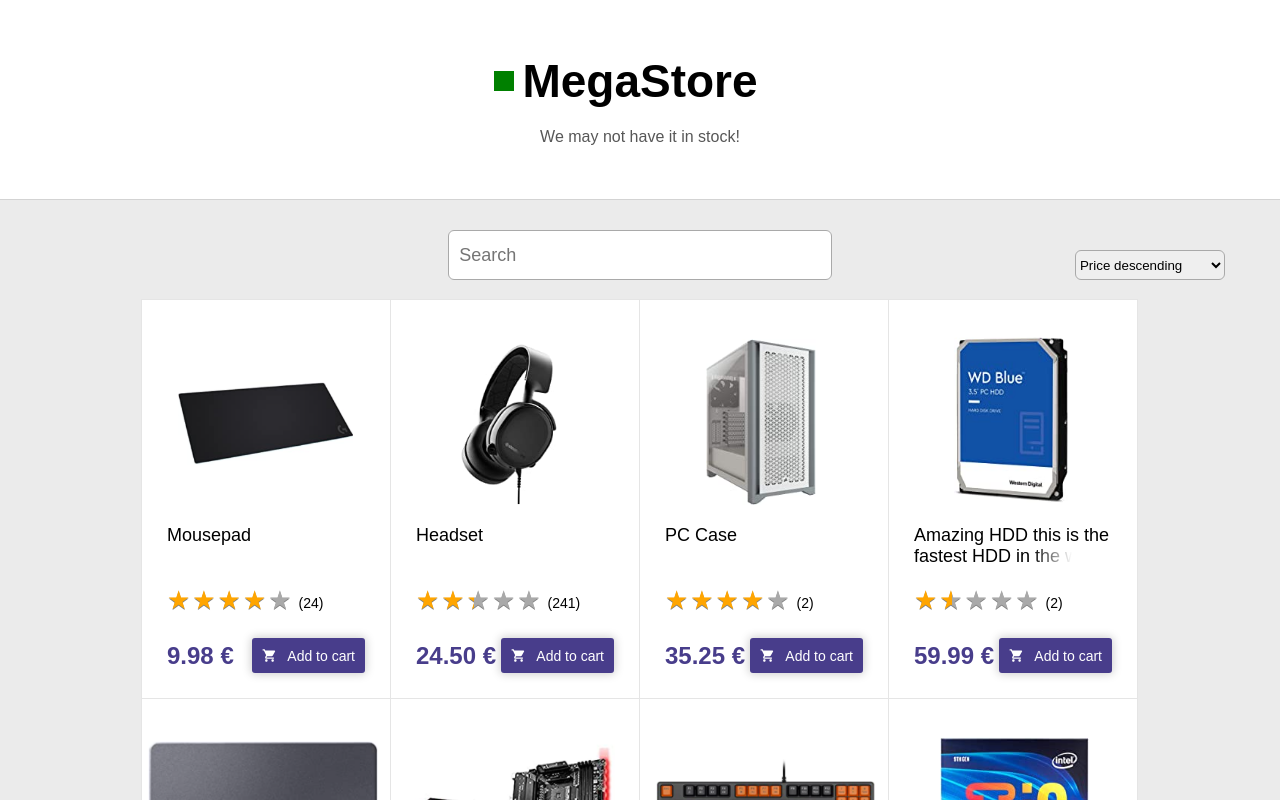
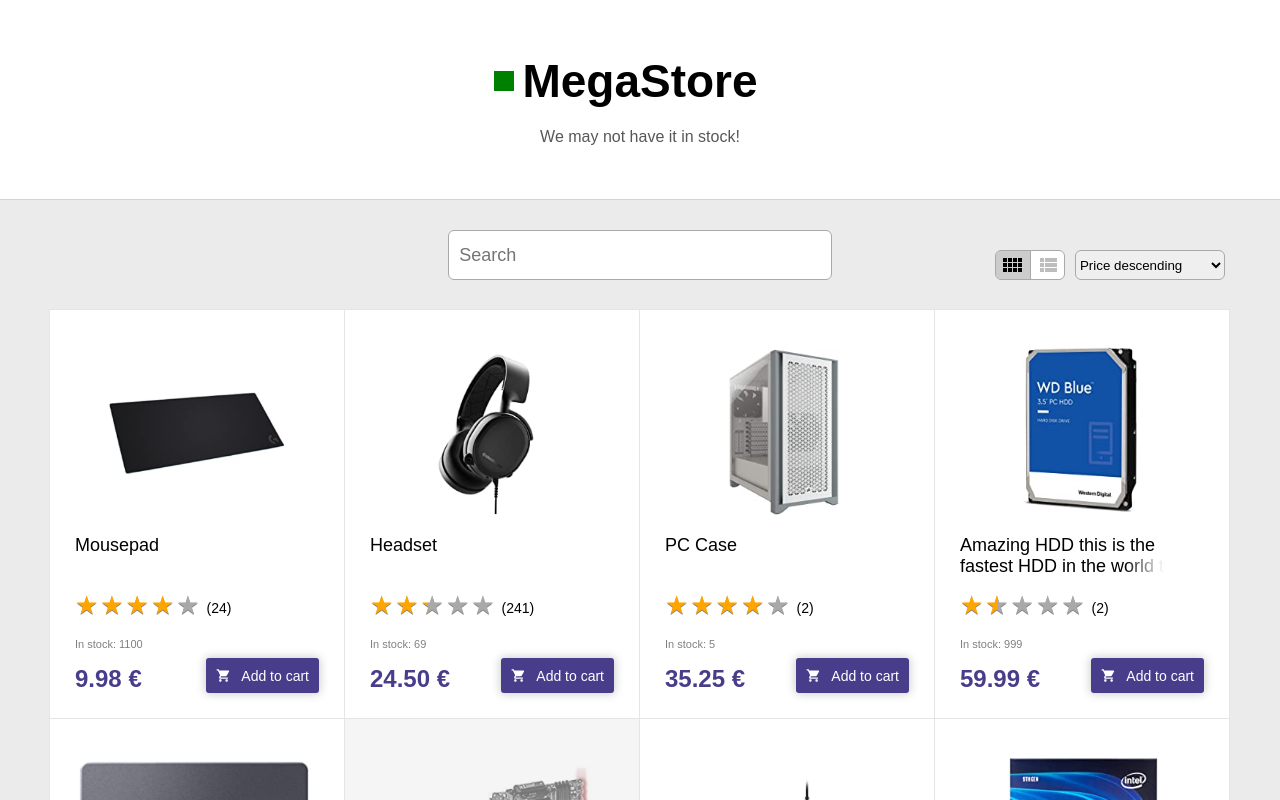
Before and after one commit to juusolut/WDF-palautukset, a React (Create React App) app in the folder exercise3/: page / in a window 1280 px wide. Shown: the top 800 px of the page. Built offline with nearby package versions, Linux system fonts and the light colour scheme.

Commit message:
pitäisi olla valmis, ehkä lisää filttereitä

```diff
--- a/exercise3/src/App.js
+++ b/exercise3/src/App.js
@@ -1,22 +1,16 @@
-import './App.css';
-import React, {useState, useEffect} from 'react';
+import styles from './App.module.css';
+import React, { useState, useEffect } from 'react';
 import Product from './components/Product'
 import Header from './components/Header'
 import ProductService from './services/ProductService'
 import Filters from './components/Filters';
-import {useSpring, animated, useTransition} from 'react-spring';
+import { useSpring, animated, useTransition } from 'react-spring';
 
 function App() {
   const [products, setProducts] = useState([])
   const [filter, setFilter] = useState('descending')
   const [search, setSearch] = useState('')
-  //const [search, setSearch] = useState('')
-
-  const props = useSpring({
-    from: {opacity: 0},
-    to: {opacity: 1},
-    config: {duration: 500}
-  })
+  const [listLayout, setlistLayout] = useState(false)
 
   useEffect(() => {
     //console.log(getProducts())
@@ -26,114 +20,107 @@
     setTimeout(() => {
       const obj = ProductService.getProducts()
       let copy = JSON.parse(JSON.stringify(obj));
-      copy.sort( (a,b) => a.price - b.price)
+      copy.sort((a, b) => a.price - b.price)
       setProducts(copy)
     }, 0)
   }, [])
 
-
-  console.log(products.length)
-
-  const productsToShow = search.length === 0 ? products :  products.filter(product => product.name.trim().toLowerCase().includes(search.trim().toLowerCase()))
-
-
-  // testing
-
-  const [banks, setBank] = useState([
-    { bic: "1", item: "test" },
-    { bic: "2", item: "vau" },
-    { bic: "3", item: "3" },
-    { bic: "4", item: "4" },
-    { bic: "5", item: "5" }
-  ])
-
-  const transitionsOld = useTransition(banks, (bank) => bank.bic, {
-    from: {opacity: 0},
-    enter: {opacity: 1},
-    leave: {opacity: 0},
-    config: {
-      duration: 1000
-    }
-  })
-
-  const transitions = useTransition(productsToShow, (product) => product.id, {
-    from: {opacity: 0, maxWidth: '0rem'},
-    enter: {opacity: 1, maxWidth: '40rem'},
-    leave: {opacity: 0, maxWidth: '0rem'},
-    config: {
-      mass: 1
-    }
-  })
-
-  console.log(transitions)
-
   const handleDropdownChange = (event) => {
     setFilter(event.target.value)
-    console.log(event.target.value)
+    //console.log(event.target.value)
 
     if (event.target.value === 'descending') {
       let obj = JSON.parse(JSON.stringify(products));
-      obj.sort( (a,b) => a.price - b.price)
-      console.log(products)
-      console.log(obj)
+      obj.sort((a, b) => a.price - b.price)
+      //console.log(products)
+      //console.log(obj)
       setProducts(obj)
     }
 
     if (event.target.value === 'ascending') {
       let obj = JSON.parse(JSON.stringify(products));
-      obj.sort( (a,b) => b.price - a.price)
-      console.log(products)
-      console.log(obj)
+      obj.sort((a, b) => b.price - a.price)
+      //console.log(products)
+      //console.log(obj)
       setProducts(obj)
     }
   }
 
   const handleSearchChange = (event) => {
-    console.log(event.target.value)
+    //console.log(event.target.value)
     setSearch(event.target.value)
   }
 
+  const handleLayoutChange = () => {
+    setlistLayout(!listLayout)
+  }
+
+  const productsToShow =
+    search.length === 0 ? products
+      : products.filter(product =>
+        product.name.trim().toLowerCase().includes(search.trim().toLowerCase()))
+
+  console.log(listLayout)
+
+  const style = listLayout ?
+    {
+      gridTemplateColumns: 'repeat(auto-fill, 100%)',
+      gridAutoRows: 'auto'
+    }
+    : {
+      gridTemplateColumns: 'repeat(auto-fill, minmax(25rem, 1fr))',
+      gridAutoRows: 'auto'
+    }
+
+
+  console.log(style)
+
   return (
     <>
-    <Header></Header>
+      <Header></Header>
 
-    <Filters filter={filter} handleDropdownChange={handleDropdownChange} handleSearchChange={handleSearchChange} search={search}></Filters>
+      <Filters
+        filter={filter}
+        handleDropdownChange={handleDropdownChange}
+        handleSearchChange={handleSearchChange}
+        search={search}
+        handleLayoutChange={handleLayoutChange}
+        listLayout={listLayout}
+      ></Filters>
 
-    <div className='productsContainer'>
+      {productsToShow.length > 0 ?
+        <div className={styles.productsContainer} style={style}>
 
-{/*     {
-        productsToShow.length > 0 ? transitions.map( ({ product, props}) => {
-          console.log('here ' + product)
-          return (
-            <animated.div style={{...props}}>
-              <Product key={product.id} product={product.product.id}></Product>
-            </animated.div>
-          )
-        })
-        : <p>No results</p>
-    } */}
+          {productsToShow.map((item) => {
+
+            //console.log('here ', item)
+            return (
+              <Product key={item.id} product={item} isRow={listLayout}></Product>
+            )
+          })
+          }
+
+        </div>
+        : <div className={styles.noResults}>No results 😕</div>
+
+      }
 
 
 
+      {/*       <div className={styles.productsContainer} style={style}>
 
-    {transitions.map(({item, props, key}) => {
+        {productsToShow.length > 0 ? productsToShow.map((item) => {
 
-    console.log('here ', item)
-    return(
-          <animated.div
-            key={item.id}
-            style={{
-              ...props,
-            }}
-          >
-            <Product product={item}></Product>
-          </animated.div>
-        )}
+          //console.log('here ', item)
+          return (
+            <Product key={item.id} product={item} isRow={listLayout}></Product>
+          )
+        })
+          : <span className={styles.noResults}>No results 😕</span>
+        }
 
-      )
-    }
+      </div> */}
 
-    </div>
     </>
   )
 }
--- a/exercise3/src/App.css
+++ b/exercise3/src/App.module.css
@@ -8,18 +8,27 @@
   background-color: rgb(235, 235, 235);
   font-family: Arial, Helvetica, sans-serif;
   font-size: 62.5%;
-  overflow-x: hidden;
+  overflow-y: scroll;
 }
 
 .productsContainer {
-  display: flex;
-  flex-wrap: wrap;
-  justify-content: center;
+  display: grid;
   max-width: 120rem;
-/*   grid-template-columns: repeat(auto-fit, minmax(25rem, 1fr)); */
+/*   grid-template-columns: repeat(auto-fill, minmax(25rem, 1fr)); */
+/*   grid-template-rows: 40rem; */
 /*   grid-gap: 1rem; */
   margin: auto;
   margin-bottom: 20rem;
+  padding: 1rem;
 /*   background-color: rgb(224, 224, 224); */
 /*   border-radius: .6rem; */
 }
+
+.noResults {
+  font-size: 3.6rem;
+  margin: auto;
+  display: flex;
+  justify-content: center;
+  align-items: center;
+  height: 30rem;
+}
--- a/exercise3/src/components/Filters.js
+++ b/exercise3/src/components/Filters.js
@@ -1,24 +1,43 @@
 import React from 'react';
 import styles from './Filters.module.css';
+import AppsIcon from '@material-ui/icons/ViewComfy';
+import ViewListIcon from '@material-ui/icons/ViewList';
 
-const Filters = ({filter, handleDropdownChange, handleSearchChange, search}) => {
+const Filters = ({ filter, handleDropdownChange, handleSearchChange, search, handleLayoutChange, listLayout }) => {
 
     let options = [
-        {value: 'ascending', label: 'Price ascending'},
-        {value: 'descending', label: 'Price descending'},
+        { value: 'ascending', label: 'Price ascending' },
+        { value: 'descending', label: 'Price descending' },
     ]
 
-    console.log(options)
-    console.log(filter)
+    console.log('Layout: ' + listLayout)
 
     return (
         <div className={styles.filters}>
             <div>
             </div>
             <div>
-               <input value={search} onChange={handleSearchChange} placeholder='Search'></input>
+                <input
+                    value={search}
+                    onChange={handleSearchChange}
+                    placeholder='Search'
+                ></input>
             </div>
             <div>
+                <div>
+                    <label className={styles.viewToggle}>
+                        <input
+                            type='checkbox'
+                            checked={listLayout}
+                            onChange={handleLayoutChange}
+                        ></input>
+                        <span className={styles.slider}>
+                            <AppsIcon className={styles.icon}></AppsIcon>
+                            <ViewListIcon className={styles.icon}></ViewListIcon>
+                        </span>
+                    </label>
+                </div>
+                <div>
                 <select value={filter} onChange={handleDropdownChange}>
                     {options.map(option =>
                         <option key={option.value} value={option.value}>
@@ -27,6 +46,8 @@
                     )}
                 </select>
             </div>
+            </div>
+
         </div>
     )
 }
--- a/exercise3/src/components/Filters.module.css
+++ b/exercise3/src/components/Filters.module.css
@@ -40,3 +40,76 @@
     padding: 1rem;
     font-size: 1.8rem;
 }
+
+.viewToggle {
+    position: relative;
+    display: flex;
+    width: 7rem;
+    height: 3rem;
+    margin-right: 1rem;
+}
+
+.viewToggle input {
+    opacity: 0;
+    width: 0;
+    height: 0;
+}
+
+.slider {
+    position: absolute;
+    cursor: pointer;
+    top: 0;
+    left: 0;
+    right: 0;
+    bottom: 0;
+    background-color: white;
+    border: .1rem solid darkgrey;
+    border-radius: .6rem;
+    overflow: hidden;
+    display: flex;
+    align-items: center;
+    justify-content: space-between;
+    padding: .4rem;
+}
+
+.slider::before {
+    position: absolute;
+    content: '';
+    height: 100%;
+    width: 50%;
+    left: 0;
+    background-color: rgba(0, 0, 0, 0.20);
+    transition: all 100ms ease-in-out;
+    border-right: .1rem solid darkgray;
+}
+
+.viewToggle input:checked + .slider {
+}
+
+.viewToggle input:focus + .slider {
+}
+
+.viewToggle input:checked + .slider:before {
+    transform: translateX(100%);
+    border-right: 0rem solid darkgray;
+    border-left: .1rem solid darkgray;
+}
+
+.slider .icon {
+    z-index: 1;
+    color: black;
+    font-size: 2.4rem;
+    transition: all 300ms ease-in-out;
+}
+
+.slider .icon:last-child {
+    color: rgba(0, 0, 0, 0.26);
+}
+
+.viewToggle input:checked + .slider .icon:last-child {
+    color: black;
+}
+
+.viewToggle input:checked + .slider .icon:first-child {
+    color: rgba(0, 0, 0, 0.26);
+}
--- a/exercise3/src/components/Product.js
+++ b/exercise3/src/components/Product.js
@@ -1,31 +1,50 @@
-import React, {useState} from 'react';
+import React, { useState } from 'react';
 import styles from './Product.module.css';
 import ShoppingCartIcon from '@material-ui/icons/ShoppingCart';
 
-const Prodcut = ({product}) => {
+const Prodcut = ({ product, isRow }) => {
 
     const starCssProperties = {
         '--percent': (product.rating / 5) * 100 + '%'
     }
 
-    let stars = <div className={styles.stars} style={starCssProperties}></div>
+    const stars = <div className={styles.stars} style={starCssProperties}></div>
 
+    const inStock = product.stock > 0
+    if (!inStock) {
+        console.log(product.stock)
+    }
+
+    let productInStyle = inStock ?
+        {
+            opacity: 1,
+        } :
+        {
+            opacity: .5,
+            filter: 'grayscale(50%)',
+        }
+
+    console.log(productInStyle)
+    productInStyle.flexDirection =  isRow ? 'row' : 'column'
 
     return (
-        <div className={styles.product}>
+        <div className={styles.product} style={productInStyle} >
             <div className={styles.image}>
                 <img src={product.image} alt='product'></img>
             </div>
             <div className={styles.productTexts}>
                 <span className={styles.name}>{product.name}</span>
                 <div className={styles.rating}>
-                    {product.rating === null ? 'No rating yet 🤷‍♂️ ' : stars }
+                    {product.rating === null ? 'No rating yet 🤷‍♂️ ' : stars}
                     <span>({product.reviews})</span>
                 </div>
                 <div className={styles.priceBuyContainer}>
-                    <span className={styles.price}>
-                        <b>{(Math.round(product.price * 100) / 100).toFixed(2)} €</b>
-                    </span>
+                    <div className={styles.stockAndPrice}>
+                        <span>In stock: {product.stock}</span>
+                        <span className={styles.price}>
+                            <b>{(Math.round(product.price * 100) / 100).toFixed(2)} €</b>
+                        </span>
+                    </div>
                     <button className={styles.buy}>
                         <span>Add to cart</span>
                         <ShoppingCartIcon></ShoppingCartIcon>
--- a/exercise3/src/components/Product.module.css
+++ b/exercise3/src/components/Product.module.css
@@ -7,8 +7,7 @@
     flex-direction: column;
 /*     border-radius: .6rem; */
     background-color: white;
-    height: 40rem;
-    width: 25rem;
+/*     width: 25rem; */
 /*     box-shadow: 0 0 .5rem .1rem rgba(0, 0, 0, 0.05); */
 /*     border: .1rem solid rgba(0, 0, 0, 0.2); */
     overflow: hidden;
@@ -40,7 +39,11 @@
 
 .image {
     height: 20rem;
+    width: 25rem;
     padding: 1rem 0;
+    overflow: hidden;
+    display: flex;
+    justify-content: center;
 }
 
 img {
@@ -54,6 +57,7 @@
     width: 100%;
     height: 100%;
     padding: .5rem;
+    justify-content: space-between;
 }
 
 .name {
@@ -62,7 +66,6 @@
     overflow: hidden;
     height: 4.3rem;
     position: relative;
-/*     background-color: red; */
 }
 
 .name::after {
@@ -80,8 +83,7 @@
     display: flex;
     align-items: center;
     font-size: 1.4rem;
-    flex: 1;
-/*     background-color: green; */
+    height: 6rem;
 }
 
 .stars {
@@ -116,13 +118,24 @@
 .priceBuyContainer {
     display: flex;
     flex-direction: row;
-    font-size: 2.4rem;
+    font-size: 1.1rem;
     justify-content: space-between;
-    align-items: center;
+    align-items: flex-end;
+    height: 5.5rem;
 }
+
+.stockAndPrice {
+    display: flex;
+    height: 100%;
+    flex-direction: column;
+    justify-content: space-between;
+    color: grey;
+}
+
 
 .price {
     color: darkslateblue;
+    font-size: 2.4rem;
 }
 
 .buy {
--- a/exercise3/src/services/ProductService.js
+++ b/exercise3/src/services/ProductService.js
@@ -6,7 +6,8 @@
         rating: 3.5,
         reviews: 80,
         price: 108.99,
-        image: 'motherboard.png'
+        image: 'motherboard.png',
+        stock: 0
       },
       {
         id: 2,
@@ -14,7 +15,8 @@
         rating: 5,
         reviews: 51,
         price: 235.00,
-        image: 'cpu.png'
+        image: 'cpu.png',
+        stock: 2
       },
       {
         id: 3,
@@ -22,7 +24,8 @@
         rating: 1.5,
         reviews: 2,
         price: 59.99,
-        image: 'hdd.png'
+        image: 'hdd.png',
+        stock: 999
       },
       {
         id: 4,
@@ -30,7 +33,8 @@
         rating: null,
         reviews: 0,
         price: 82.55,
-        image: 'ssd.png'
+        image: 'ssd.png',
+        stock: 101
       },
       {
         id: 5,
@@ -38,7 +42,8 @@
         rating: 4.5,
         reviews: 8,
         price: 165.00,
-        image: 'keyboard.png'
+        image: 'keyboard.png',
+        stock: 22
       },
       {
         id: 6,
@@ -46,7 +51,8 @@
         rating: 2.3,
         reviews: 241,
         price: 24.50,
-        image: 'headset.png'
+        image: 'headset.png',
+        stock: 69
       },
       {
         id: 7,
@@ -54,7 +60,8 @@
         rating: 3.8,
         reviews: 24,
         price: 9.98,
-        image: 'mousepad.png'
+        image: 'mousepad.png',
+        stock: 1100
       },
       {
         id: 8,
@@ -62,7 +69,8 @@
         rating: 4.0,
         reviews: 2,
         price: 35.25,
-        image: 'case.png'
+        image: 'case.png',
+        stock: 5
       },
     ]
 
```
Also changed, not shown: exercise3/src/components/Header.js (+9 -6 lines).
